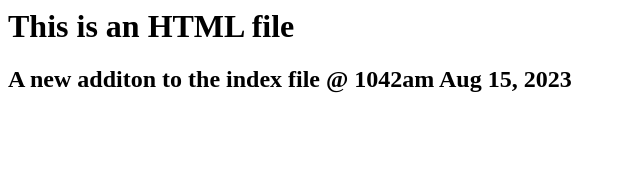
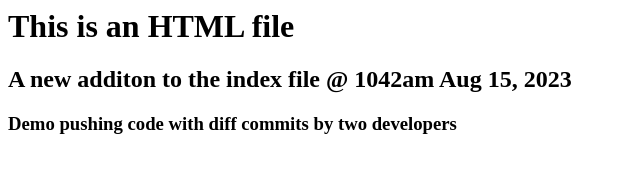
Before and after one commit to ooje2022/gitTrainingRepo, a plain HTML site: page index.html in a window 1280 px wide. Shown: the whole page, without its empty margins (0-640 px from the left). Drawn offline with Linux system fonts and the light colour scheme.

Commit message:
updated index.html for diff commit demo

```diff
--- a/index.html
+++ b/index.html
@@ -1,2 +1,3 @@
 <h1>This is an HTML file</h1>
 <h2> A new additon to the index file @ 1042am Aug 15, 2023</h2>
+<h3>Demo pushing code with diff commits by two developers</h3>
```
